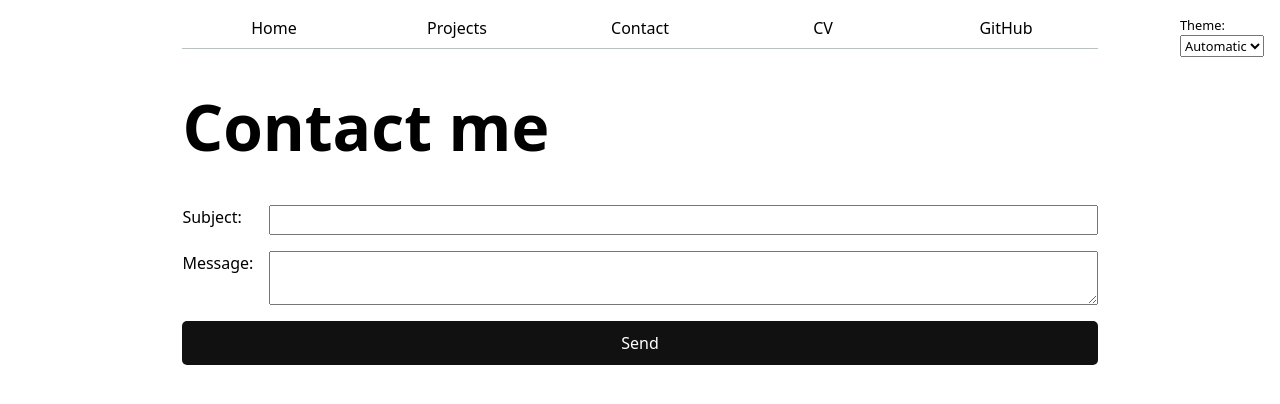
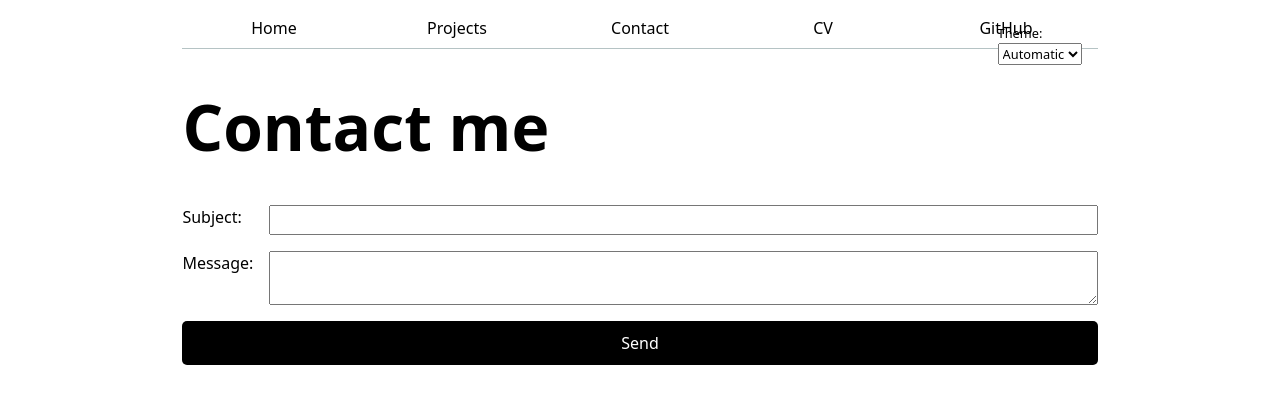
Before and after one commit to RyanZhang0821/portfolio, a plain HTML site: page contact/index.html in a window 1280 px wide. Drawn offline with Linux system fonts and the light colour scheme.

Commit message:
update lab03

```diff
--- a/contact/index.html
+++ b/contact/index.html
@@ -6,26 +6,18 @@
   <link rel="stylesheet" href="../style.css">
   <script type="module" src="../global.js"></script>
 </head>
-
 <body>
-
 <main>
   <h1>Contact me</h1>
-
-  <form action="mailto:ryz002@ucsd.edu">
-
+  <form action="mailto:ryz002@ucsd.edu" method="GET">
     <label>Subject:
       <input name="subject">
     </label>
-
     <label>Message:
       <textarea name="body"></textarea>
     </label>
-
     <button>Send</button>
-
   </form>
 </main>
-
 </body>
 </html>
--- a/global.js
+++ b/global.js
@@ -4,13 +4,11 @@ function $$(selector, context = document) {
   return Array.from(context.querySelectorAll(selector));
 }
 
-// ─── BASE PATH (works locally AND on GitHub Pages) ───────────────────────────
 const BASE_PATH =
   location.hostname === "localhost" || location.hostname === "127.0.0.1"
     ? "/"
-    : "/portfolio/"; // ← change "portfolio" to your actual GitHub repo name
+    : "/portfolio/";
 
-// ─── STEP 3 & 2: Automatic nav menu + current-page highlighting ───────────────
 let pages = [
   { url: "", title: "Home" },
   { url: "projects/", title: "Projects" },
@@ -26,7 +24,6 @@ for (let p of pages) {
   let url = p.url;
   let title = p.title;
 
-  // Prefix relative URLs with BASE_PATH so links work on every page
   if (!url.startsWith("http")) {
     url = BASE_PATH + url;
   }
@@ -35,13 +32,11 @@ for (let p of pages) {
   a.href = url;
   a.textContent = title;
 
-  // Highlight current page
   a.classList.toggle(
     "current",
     a.host === location.host && a.pathname === location.pathname
   );
 
-  // Open external links in a new tab
   if (a.host !== location.host) {
     a.target = "_blank";
   }
@@ -49,7 +44,6 @@ for (let p of pages) {
   nav.append(a);
 }
 
-// ─── STEP 4.2 – 4.5: Dark mode switcher ──────────────────────────────────────
 document.body.insertAdjacentHTML(
   "afterbegin",
   `<label class="color-scheme">
@@ -64,25 +58,21 @@ document.body.insertAdjacentHTML(
 
 const select = document.querySelector(".color-scheme select");
 
-// Helper – sets color-scheme on <html> AND syncs the <select>
 function setColorScheme(value) {
   document.documentElement.style.setProperty("color-scheme", value);
   select.value = value;
 }
 
-// Restore saved preference on page load
 if ("colorScheme" in localStorage) {
   setColorScheme(localStorage.colorScheme);
 }
 
-// React to user changes
 select.addEventListener("input", function (event) {
   const value = event.target.value;
   localStorage.colorScheme = value;
   setColorScheme(value);
 });
 
-// ─── STEP 5 (Optional): Better contact form ───────────────────────────────────
 const form = document.querySelector("form");
 
 form?.addEventListener("submit", function (event) {
--- a/style.css
+++ b/style.css
@@ -1,4 +1,3 @@
-/* Accent Color and Theme Setup */
 html {
   color-scheme: light dark;
   --color-accent: oklch(65% 50% 0);
@@ -7,10 +6,9 @@ html {
 
 body {
   font: 100%/1.5 system-ui;
-  /* Removed hardcoded background-color and color — let color-scheme handle it
-     so dark mode works correctly */
   max-width: 100ch;
   margin-inline: max(1em, (100% - 100ch) / 2);
+  position: relative;
 }
 
 h1 {
@@ -52,7 +50,6 @@ nav a:hover {
   background-color: color-mix(in oklch, var(--color-accent), canvas 85%);
 }
 
-/* Theme Switcher Placement */
 .color-scheme {
   position: absolute;
   top: 1rem;
@@ -86,18 +83,18 @@ label {
 button {
   grid-column: 1 / -1;
   padding: 10px;
-  background: #111;
-  color: white;
+  background-color: canvastext;
+  color: canvas;
   border: none;
   border-radius: 5px;
   cursor: pointer;
 }
 
 button:hover {
-  background: var(--color-accent);
+  background-color: var(--color-accent);
+  color: canvas;
 }
 
-/* Projects Page Layout */
 .projects {
   display: grid;
   grid-template-columns: repeat(auto-fill, minmax(15em, 1fr));
```
Also changed, not shown: index.html (+0 -5 lines), projects/index.html (+0 -11 lines), resume/index.html (+0 -13 lines).
